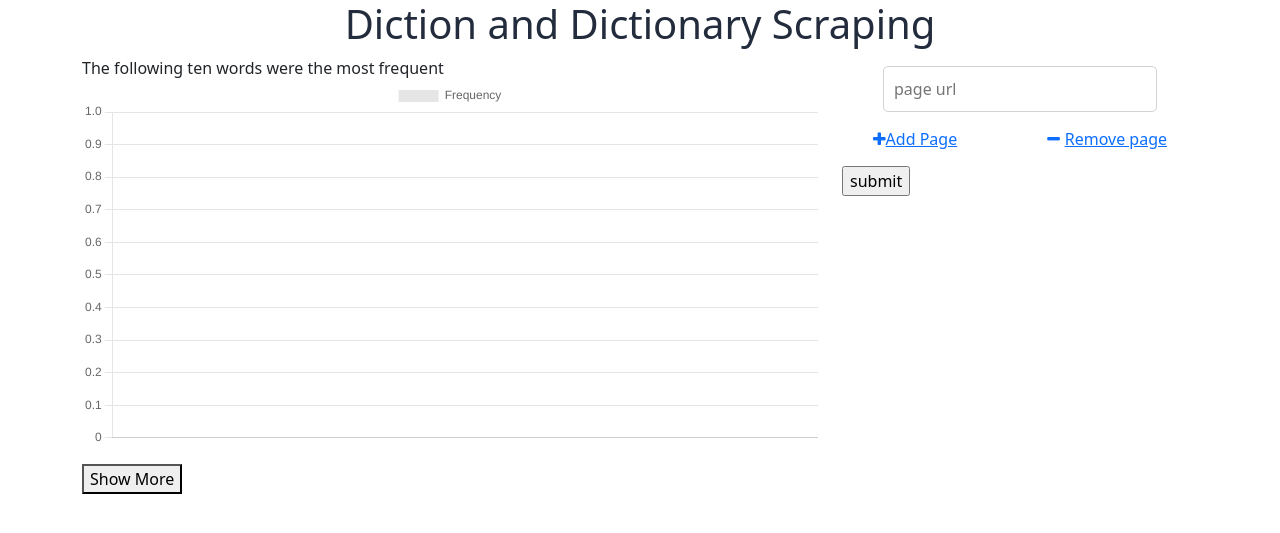
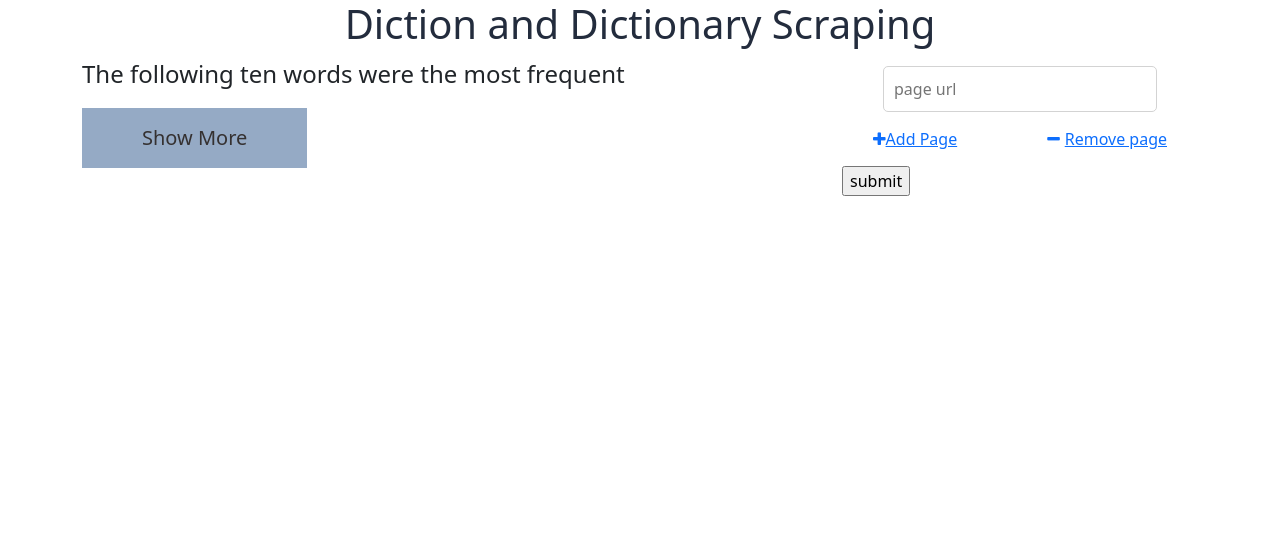
Before and after one commit to runo-hr/Diction-and-Dictionary-Scrapping, a Flask app: template application/templates/results.html in a window 1280 px wide. Shown: the top 533 px of the page. Run offline with Flask 2, Linux system fonts and the light colour scheme; the template is opened without the code that fills it: most values are stand-ins (such as "Sample title", 1, 10 or a date in 2020); parts of the project's set-up code (start-up, migrations or seed data) failed here and were passed over; some libraries are stand-ins or nearby versions.

Commit message:
Added .read-more-button

```diff
--- a/application/static/css/style.css
+++ b/application/static/css/style.css
@@ -4,11 +4,41 @@ body {
   background-color: #f0f5ff;
   font-family: 'Jost',sans-serif;
   color: #fff;
+
+  /*max-width:600px;
+  margin: 0 auto;
+  background-color: rgb(18, 23, 27);
+  color: aliceblue;*/
+
+}
+
+.text{
+    font-size: 24px;
+}
+
+.content {
+    display: none;
+}
+
+.read-more-btn{
+    padding: 15px 60px;
+    background-color: rgb(149, 170, 197);
+    color: rgb(53, 49, 49);
+    border: none;
+    outline: none;
+    font-size: 20px;
+    cursor: pointer;
+}
+
+.text.show-more .content{
+    display: block;
 }
 
 .wrapper {
-  width: 400px;
+  width: 1000px;
+/*
   margin: 40px auto;
+*/
   padding: 10px;
   border-radius: 5px;
   background: white;
```
